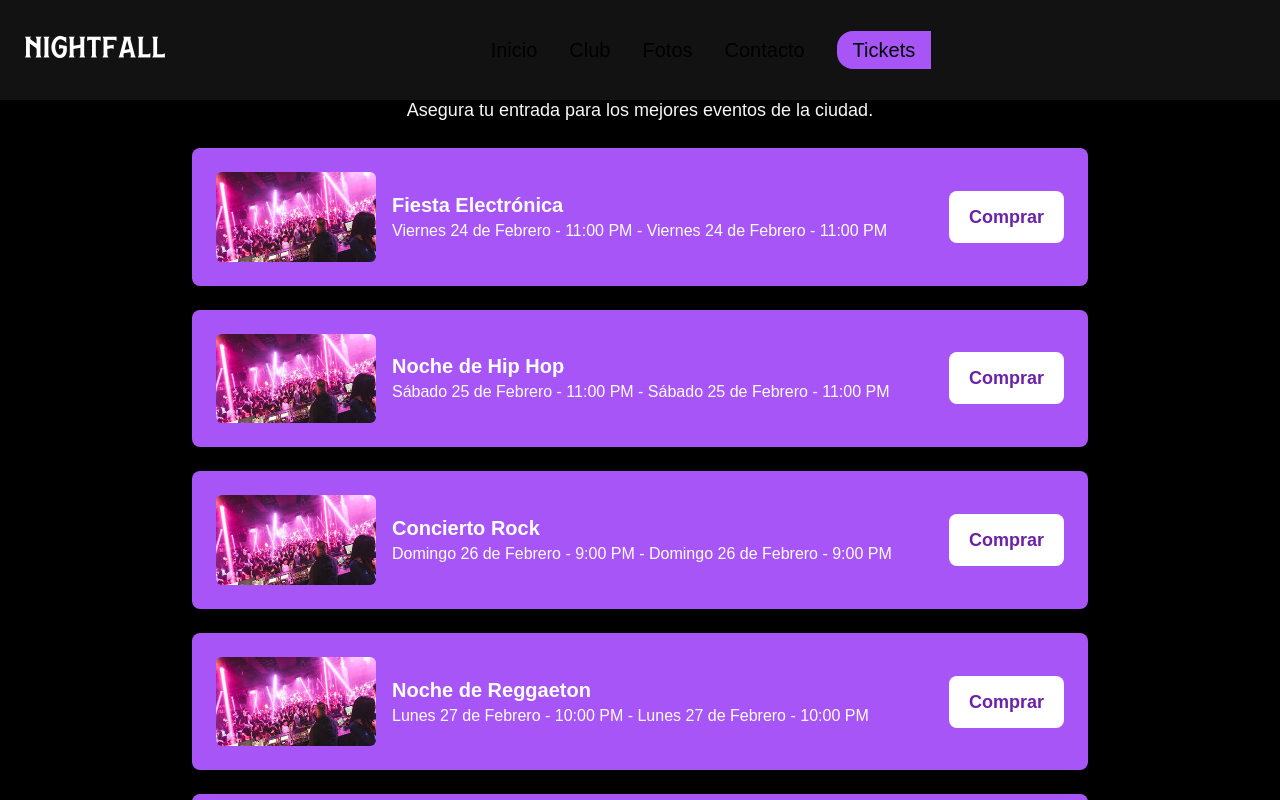
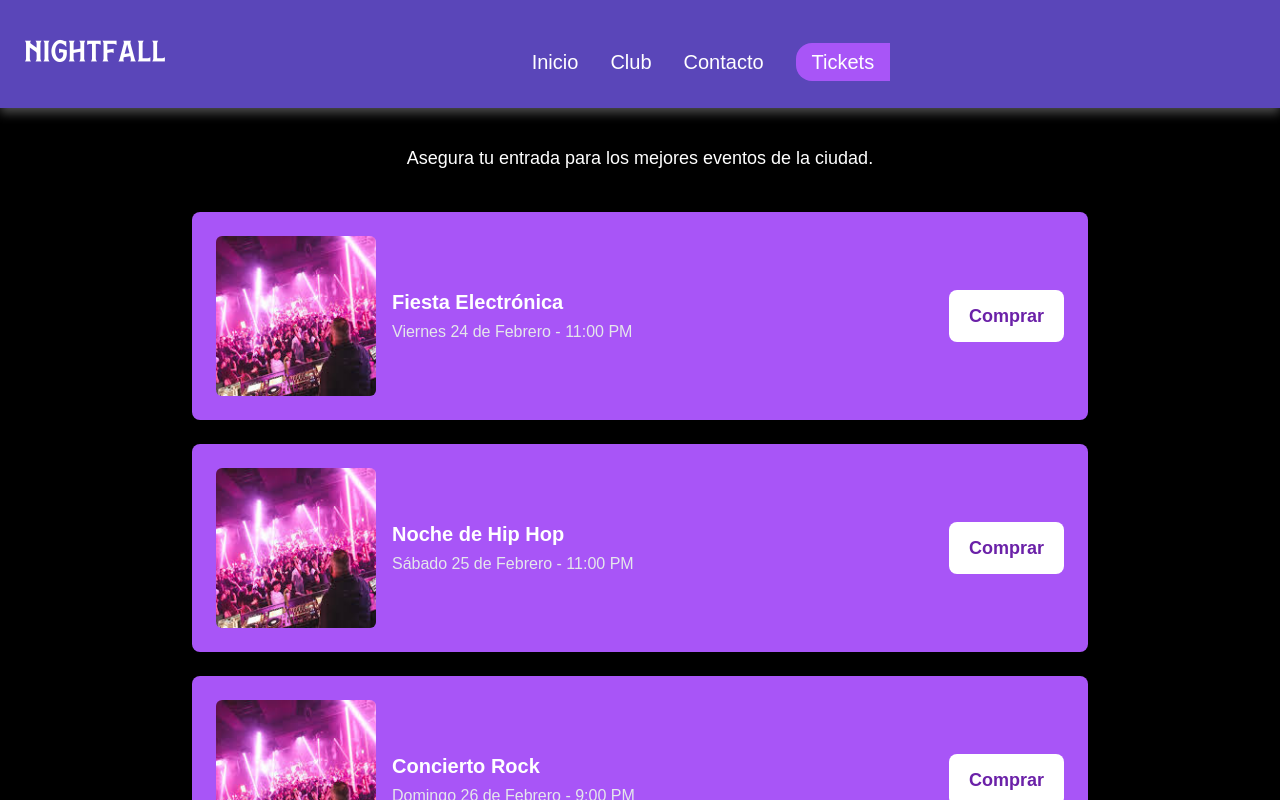
Before and after one commit to BDtobio/NIGHTFALL, a Next.js app in the folder front/: page /tickets in a window 1280 px wide. Shown: the top 800 px of the page. Built offline with nearby package versions, Linux system fonts and the light colour scheme.

Commit message:
últimos cambios listos para merge

```diff
--- a/front/src/app/globals.css
+++ b/front/src/app/globals.css
@@ -3,15 +3,31 @@
 @tailwind utilities;
 
 :root {
-  --background: #141414ed;
-  --foreground: #121212;
+  --background: #101010;
+  --foreground: #ededed;
 }
 
 @media (prefers-color-scheme: dark) {
   :root {
-    --background: #0a0a0a;
+    --background: #101010;
     --foreground: #ededed;
   }
+}
+
+/* Aseguramos altura completa */
+html,
+body {
+  height: 100%;
+  min-height: 100vh;
+}
+
+/* Fuente global */
+body {
+  color: var(--foreground);
+  background-color: var(--background);
+  font-family: Arial, Helvetica, sans-serif;
+  margin: 0;
+  padding: 0;
 }
 
 
@@ -58,10 +74,3 @@
   font-weight: normal;
   font-style: normal;
 }
-
- body {
-
-  color: var(--foreground);
-  background: var(--background);
-  font-family: Arial, Helvetica, sans-serif;
-}
--- a/front/src/app/home/page.tsx
+++ b/front/src/app/home/page.tsx
@@ -32,20 +32,23 @@ const [selectedImage, setSelectedImage] = useState<string | null>(null);
       {/* Contenedor del video de fondo */}
       <div className="absolute inset-0 -z-10">
        <video
-          className="w-full h-full object-cover pointer-events-none"
+  className="w-full h-full object-cover pointer-events-none translate-y-[-35px]"
   src="/videos/video.mp4"
   autoPlay
   loop
   muted
 ></video>
         {/* Capa oscura encima del video */}
-        <div className="absolute inset-0 bg-black bg-opacity-50"></div>
+        <div className="absolute inset-0 bg-black bg-opacity-40"></div>
       </div>
 
       {/* Contenido principal centrado */}
-      <div className="relative z-10 flex flex-col justify-center items-center h-screen text-center p-6">
+     <div className="relative z-10 flex flex-col justify-center items-center min-h-screen text-center p-6">
+
         <section className="max-w-6xl px-6 py-12">
-          <h2 className="font-Hamston text-[10rem] leading-none mb-8">NIGHTFALL</h2>
+          <h2 className="font-Hamston text-6xl md:text-[10rem] leading-none mb-8">
+  NIGHTFALL
+</h2>
           <p className="text-xl mb-6">LA NOCHE EMPIEZA AQUÍ, COMPRA TUS TICKETS</p>
           <Link href="/tickets">
             <button className="bg-purple-600 text-white text-lg py-3 px-6 rounded-full font-bold hover:bg-purple-900 transition-all shadow-[0px_0px_8px_2px_rgba(255,255,255,0.1)] hover:shadow-[0px_0px_12px_4px_rgba(255,255,255,0.2)]">
@@ -62,23 +65,26 @@ const [selectedImage, setSelectedImage] = useState<string | null>(null);
           {/* Swiper para el slider de eventos */}
           <Swiper
   ref={swiperRef}
-            slidesPerView={4} // Cuántos slides mostrar a la vez
-            spaceBetween={20} // Espacio entre cada slide
-            loop={true} // Hacer loop
+  loop={true}
   autoplay={{
-              delay: 3000, // Desplazamiento automático cada 3 segundos
-              disableOnInteraction: false, // No detiene el autoplay si el usuario interactúa
-              pauseOnMouseEnter: true, // Pausa el autoplay cuando el ratón está sobre el slider
+    delay: 3000,
+    disableOnInteraction: false,
+    pauseOnMouseEnter: true,
   }}
-            pagination={{
-              clickable: true, // Si quieres que la paginación sea clickeable
+  breakpoints={{
+    0: { slidesPerView: 1, spaceBetween: 10 },      // móvil
+    640: { slidesPerView: 2, spaceBetween: 15 },    // tablet
+    1024: { slidesPerView: 4, spaceBetween: 20 },   // desktop
   }}
+  pagination={{ clickable: true }}
   navigation={{
     nextEl: ".swiper-button-next",
     prevEl: ".swiper-button-prev",
   }}
   className="swiper-container"
 >
+
+
             {/* Mostrar los eventos clonados y originales */}
             {[...events, ...events].map((event, index) => (
               <SwiperSlide key={index} className="flex justify-center items-center px-2">
@@ -98,7 +104,7 @@ const [selectedImage, setSelectedImage] = useState<string | null>(null);
 
 
 
-      <section className=" bg-black w-full px-6 py-12">
+      <section className=" bg-[#101010] w-full px-6 py-12">
       <div className="grid grid-cols-1 md:grid-cols-2 gap-4">
         {images.map((image, index) => (
           <div
--- a/front/src/app/photos/photos.tsx
+++ /dev/null
@@ -1,10 +0,0 @@
-
-
-export default function PhotosPage() {
-  return (
-    <div>
-      <h1>Galería de Fotos</h1>
-      {/* Acá va tu contenido */}
-    </div>
-  );
-}
--- a/front/src/app/tickets/page.tsx
+++ b/front/src/app/tickets/page.tsx
@@ -5,51 +5,50 @@ import Image from 'next/image';
 import { events } from "@/data/events";
 
 type Event = {
+  id: string | number;
   title: string;
   date: string;
   link: string;
+  image: string;
 };
 
-
 export default function TicketsPage() {
- const [selectedEvent, setSelectedEvent] = useState<Event | null>(null);
+  const [selectedEvent, setSelectedEvent] = useState<Event | null>(null);
 
   return (
     <div className="min-h-screen bg-black text-white p-6">
       <h1 className="text-4xl font-bold text-purple-600 text-center mb-8">
         Compra tus Tickets
       </h1>
-      <p className="text-lg text-center mb-6">
+      <p className="text-lg text-center mb-10 mt-20">
         Asegura tu entrada para los mejores eventos de la ciudad.
       </p>
 
-      {/* Contenedor de tarjetas en columna */}
+      {/* Contenedor de tarjetas */}
       <div className="max-w-4xl mx-auto space-y-6">
         {events.map((event) => (
           <div
             key={event.id}
-            className="flex items-center bg-purple-500 p-6 rounded-lg shadow-lg"
+            className="flex flex-col md:flex-row items-center bg-purple-500 p-6 rounded-lg shadow-lg"
           >
+            {/* Imagen */}
+            <Image
+              src={event.image}
+              alt={event.title}
+              width={160}
+              height={160}
+              className="object-cover rounded-md w-full md:w-40 h-40"
+            />
 
-           <Image
-  src={event.image}
-  alt={event.title}
-  width={160} // Equivalente a w-40 (40 * 4 = 160px)
-  height={160} // Equivalente a h-40
-  className="object-cover rounded-md"
-/>
-
-
-            {/* Contenido al centro */}
-            <div className="flex-grow px-4">
+            {/* Contenido */}
+            <div className="flex flex-col md:flex-grow px-0 md:px-4 mt-4 md:mt-0 text-center md:text-left">
               <h2 className="text-xl font-semibold text-white">{event.title}</h2>
-              <p className="text-white-800">{event.date} - {event.date}</p>
+              <p className="text-gray-200 mt-1">{event.date}</p>
             </div>
 
-            {/* Botón a la derecha */}
+            {/* Botón */}
             <button
-              className="ml-auto bg-white text-lg hover:bg-black
-              text-purple-800 font-bold py-3 px-5 rounded-lg transition"
+              className="mt-4 md:mt-0 md:ml-auto bg-white text-lg hover:bg-black text-purple-800 font-bold py-3 px-5 rounded-lg transition"
               onClick={() => setSelectedEvent(event)}
             >
               Comprar
@@ -60,10 +59,10 @@ export default function TicketsPage() {
 
       {/* Modal */}
       {selectedEvent && (
-        <div className="fixed inset-0 flex items-center justify-center bg-black bg-opacity-50">
-          <div className="bg-gray-900 p-6 rounded-lg shadow-lg text-center">
+        <div className="fixed inset-0 flex items-center justify-center bg-black bg-opacity-50 p-4">
+          <div className="bg-gray-900 p-6 rounded-lg shadow-lg text-center w-full max-w-md">
             <h2 className="text-2xl text-white font-semibold">{selectedEvent.title}</h2>
-            <p className="text-gray-400 mt-2">{selectedEvent.date} - {selectedEvent.date}</p>
+            <p className="text-gray-400 mt-2">{selectedEvent.date}</p>
             <button
               className="mt-4 bg-purple-600 hover:bg-purple-700 text-white font-bold py-2 px-4 rounded-lg"
               onClick={() => setSelectedEvent(null)}
--- a/front/src/components/Footer/Footer.tsx
+++ b/front/src/components/Footer/Footer.tsx
@@ -2,7 +2,7 @@ import { FaWhatsapp, FaInstagram, FaTiktok, FaEnvelope } from "react-icons/fa";
 
 const Footer = () => {
   return (
-    <footer className="bg-foreground
+    <footer className="bg-[#5a46b9]
     text-white py-6 w-full text-center">
 
       <div className="flex flex|    justify-center items-center space-2-4 mb-4">
--- a/front/src/components/NavBar/NavBar.tsx
+++ b/front/src/components/NavBar/NavBar.tsx
@@ -1,27 +1,26 @@
 "use client";
 import { useState } from "react";
 import { Menu, X } from "lucide-react";
-
+import Link from "next/link";
 export default function Navbar() {
   const [menuOpen, setMenuOpen] = useState(false);
 
   return (
-    <nav className="bg-foreground text-black-500
-    text-black py-8 px-6 w-full fixed top-0 left-0 shadow-lg z-50 flex items-center">
-      {/* Título a la izquierda */}
+   <nav className="bg-[#5a46b9] text-white py-8 px-6 w-full fixed top-0 left-0 z-50 flex items-center
+                shadow-[0_5px_10px_rgba(255,255,255,0.3)]">
+
       <h1 className="font-Hamston text-3xl font-hestrial text-white">
         NIGHTFALL
       </h1>
 
-      {/* Contenedor de enlaces e icono */}
-      <div className="max-w-7xl mx-auto flex justify-between items-center w-full">
 
-        {/* Enlaces centrados (ocultar en pantallas pequeñas, mostrar solo en pantallas medianas y grandes) */}
-        <ul className={`hidden md:flex space-x-8 text-xl justify-center flex-1`}>
+      <div className="max-w-7xl mx-auto flex justify-between items-center w-full ">
+
+
+        <ul className={`hidden md:flex space-x-8 text-xl justify-center flex-1 mt-4`}>
           <li><a href="/home" className="hover:text-purple-500 transition-all">Inicio</a></li>
           <li><a href="/aboutUs" className="hover:text-purple-500 transition-all">Club</a></li>
 
-          <li><a href="/photos" className=" fonthover:text-purple-500 transition-all">Fotos</a></li>
 
           <li><a href="/contact" className="hover:text-purple-500 transition-all">Contacto</a></li>
           <li><a href="/tickets" className="bg-purple-500 py-2 px-4 rounded-s-2xl hover:text-white transition-all">Tickets</a></li>
@@ -33,19 +32,36 @@ export default function Navbar() {
         </button>
       </div>
 
-      {/* Menú móvil (se muestra solo cuando el menú hamburguesa está abierto) */}
-      {menuOpen && (
-        <ul className="md:hidden bg-black text-white absolute top-0 left-0 w-full flex flex-col items-center space-y-4 py-6 z-50 mt-16">
-          <li><a href="/home" className="hover:text-purple-500 transition-all">Inicio</a></li>
-          <li><a href="/events" className="hover:text-purple-500 transition-all">Eventos</a></li>
-          <li><a href="/contact" className="hover:text-purple-500
-          transition-all">Contacto</a></li>
-          <li><a href="/photos" className="hover:text-purple-500 transition-all">Fotos</a></li>
-          <li><a href="/aboutUs" className="hover:text-purple-500 transition-all">Nosotros</a></li>
-          <li><a href="/tickets" className="hover:text-purple-500
-          transition-all">Tickets</a></li>
-        </ul>
-      )}
+
+{menuOpen && (
+  <ul className="md:hidden bg-[#2f2851] text-white absolute top-full left-0 w-full flex flex-col items-center space-y-4 py-10 z-50">
+    <li>
+      <Link href="/home" onClick={() => setMenuOpen(false)} className="hover:text-purple-500 transition-all">
+        Inicio
+      </Link>
+    </li>
+    <li>
+      <Link href="/events" onClick={() => setMenuOpen(false)} className="hover:text-purple-500 transition-all">
+        Eventos
+      </Link>
+    </li>
+    <li>
+      <Link href="/contact" onClick={() => setMenuOpen(false)} className="hover:text-purple-500 transition-all">
+        Contacto
+      </Link>
+    </li>
+    <li>
+      <Link href="/aboutUs" onClick={() => setMenuOpen(false)} className="hover:text-purple-500 transition-all">
+        Nosotros
+      </Link>
+    </li>
+    <li>
+      <Link href="/tickets" onClick={() => setMenuOpen(false)} className="hover:text-purple-500 transition-all">
+        Tickets
+      </Link>
+    </li>
+  </ul>
+)}
     </nav>
   );
 }
```
Lines whose indentation alone changed are shown as unchanged.
